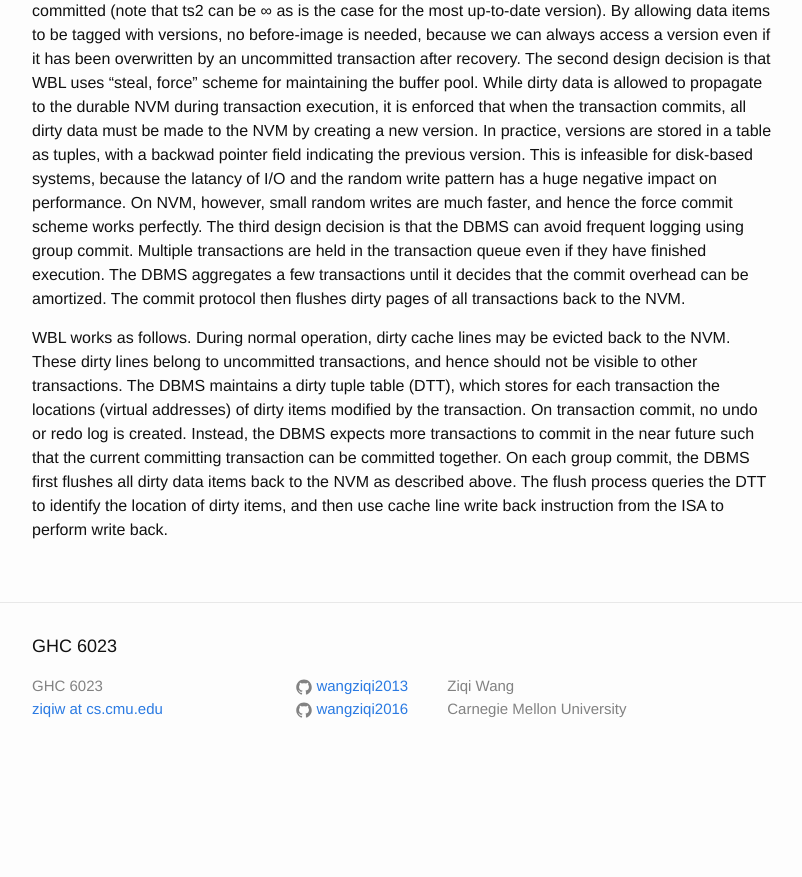
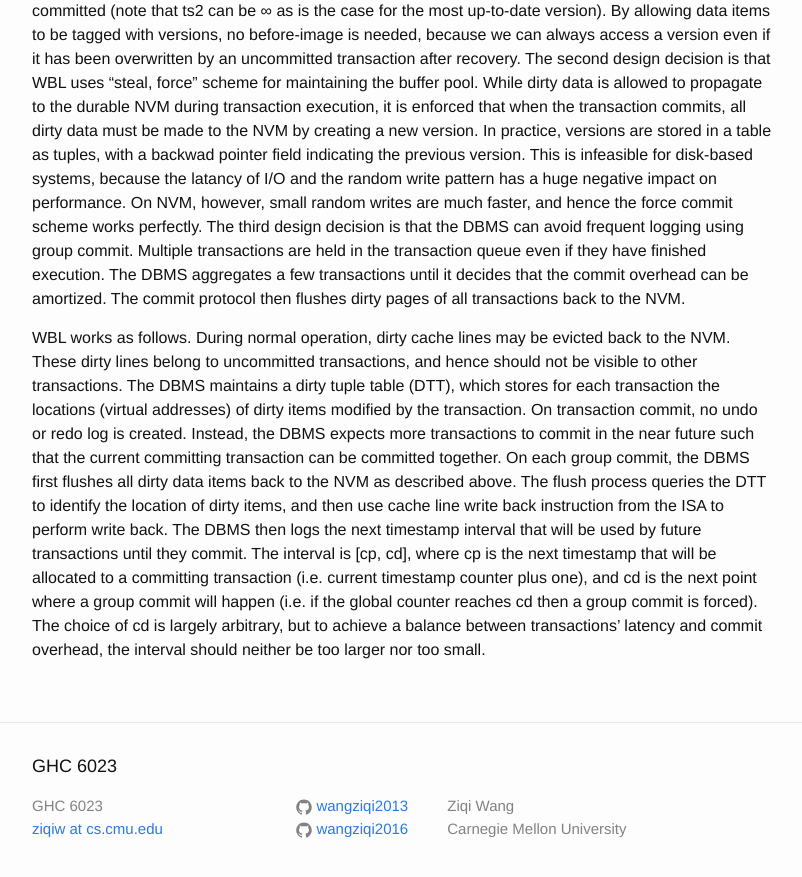
Before and after one commit to wangziqi2013/wangziqi2013.github.io, a Jekyll site: the page built from _posts/2019-01-12-wbl.markdown, in a window 1280 px wide and 900 px high, scrolled down 1561 px. Shown: the top 877 px of the window, without its empty margins (238-1040 px from the left). Built offline with Jekyll 4.4.1, drawn with Linux system fonts in a browser that asks for light colours; before the commit the page ends 2341 px from its top, so only the background shows below that.

Commit message:
Adding interval

```diff
--- a/_posts/2019-01-12-wbl.markdown
+++ b/_posts/2019-01-12-wbl.markdown
@@ -72,4 +72,9 @@ which stores for each transaction the locations (virtual addresses) of dirty ite
 commit, no undo or redo log is created. Instead, the DBMS expects more transactions to commit in the near future such that
 the current committing transaction can be committed together. On each group commit, the DBMS first flushes all dirty data items
 back to the NVM as described above. The flush process queries the DTT to identify the location of dirty items, and then
-use cache line write back instruction from the ISA to perform write back.
+use cache line write back instruction from the ISA to perform write back. The DBMS then logs the next timestamp interval
+that will be used by future transactions until they commit. The interval is [cp, cd], where cp is the next timestamp that will be
+allocated to a committing transaction (i.e. current timestamp counter plus one), and cd is the next point where a group commit
+will happen (i.e. if the global counter reaches cd then a group commit is forced). The choice of cd is largely arbitrary, but
+to achieve a balance between transactions' latency and commit overhead, the interval should neither be too larger nor too
+small.
```
